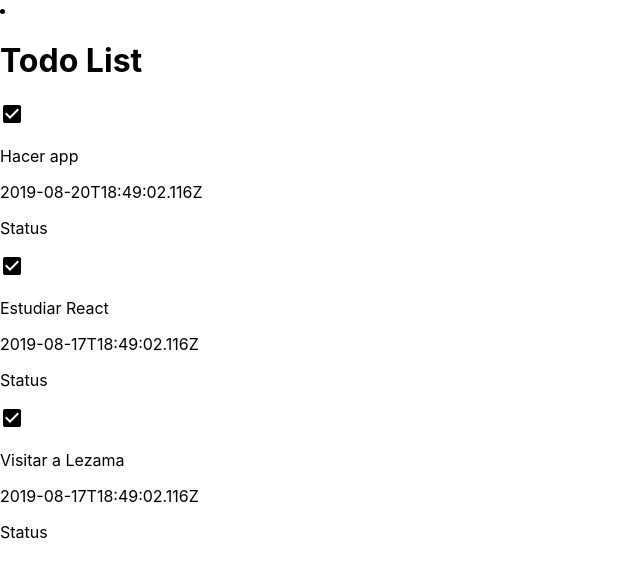
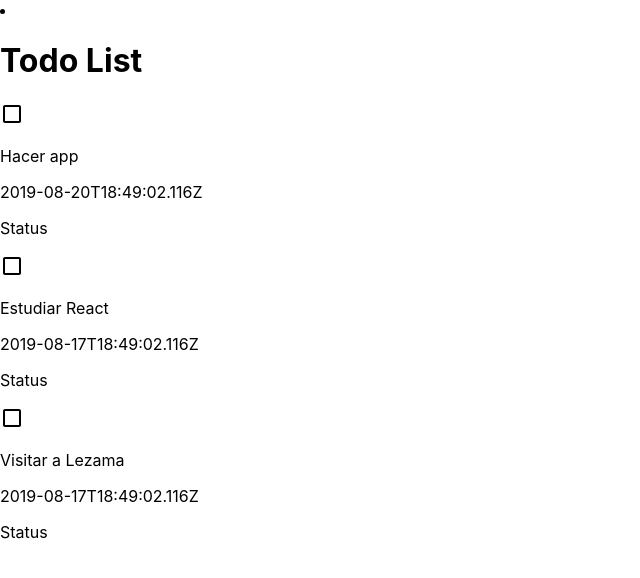
Before and after one commit to vrborjasm/todoList, a React (Create React App) app: page / in a window 1280 px wide. Shown: the top 578 px of the page, without its empty margins (0-640 px from the left). Built offline with nearby package versions, Linux system fonts and the light colour scheme.

Commit message:
feat: include handlCheck funcionality

```diff
--- a/src/App.js
+++ b/src/App.js
@@ -5,7 +5,7 @@ import TodoList from './components/TodoList';
 
 class App extends Component {
   state={
-    todolist: [{
+    todoList: [{
       "id": 1,
       "description": "Hacer app",
       "status": "pending",
@@ -24,11 +24,20 @@ class App extends Component {
       "date": "2019-08-17T18:49:02.116Z"
     }]
   }
+
+  handleCheck = (oldTodo) => {
+    const todoList = this.state.todoList.filter(todo => todo.id !== oldTodo.id)
+    todoList.push({ ...oldTodo, selected: !oldTodo.selected })
+    this.setState({ todoList });
+  }
+
   render() {
+    const todoList = this.state.todoList.sort((todoA, todoB) => todoA.id - todoB.id);
+
     return (
       <div>
         <Header title="Todo List"/>
-        <TodoList todoList={this.state.todolist}/>
+        <TodoList todoList={this.state.todoList} handleCheck={this.handleCheck}/>
       </div>
     );
   }
--- a/src/components/Todo.js
+++ b/src/components/Todo.js
@@ -1,13 +1,13 @@
 import React from 'react';
 
-const Todo = ({ todo }) => {
+const Todo = ({ todo, handleCheck }) => {
 
   return (
     <div className="card mt-1 mb-1">
         <div className="card-body">
             <div className="row">
                 <div className="col-lg-2 my-auto text-center">
-                <i className="material-icons">check_box</i>
+                <i className="material-icons" onClick={() => handleCheck(todo)}>{ todo.selected ? "check_box" : "check_box_outline_blank"}</i>
                 </div>
                 <div className="col-lg-6 my-auto">
                     <p>{todo.description}</p>
--- a/src/components/TodoList.js
+++ b/src/components/TodoList.js
@@ -2,12 +2,13 @@ import React from 'react';
 
 import Todo from './Todo'
 
-const TodoList = ({ todoList }) => {
+const TodoList = ({ todoList, handleCheck }) => {
   return (
     <div className="container">
       {todoList.map(todo => (
         <Todo
           todo={todo}
+          handleCheck={handleCheck}
         />))
       }
     </div>
```
